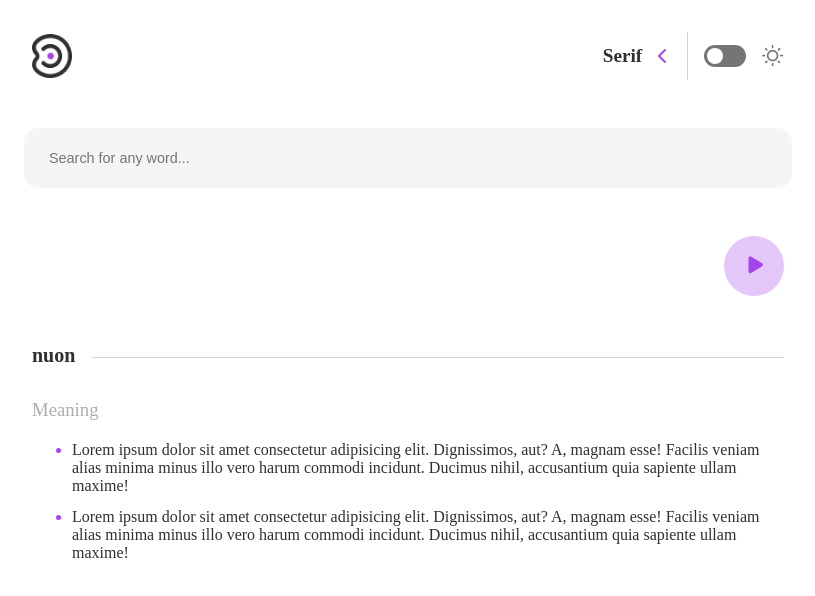
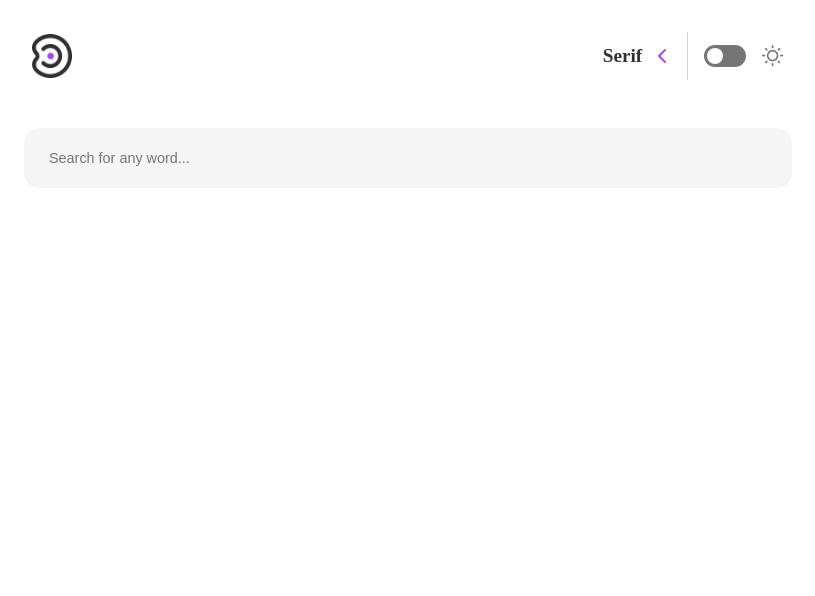
Before and after one commit to RiccardoImperiale/dictio-app, a Vue app: page / in a window 1280 px wide. Shown: the top 596 px of the page, without its empty margins (232-1047 px from the left). Built offline with nearby package versions, Linux system fonts and the light colour scheme.

Commit message:
add synonyms section

```diff
--- a/src/components/AppMain.vue
+++ b/src/components/AppMain.vue
@@ -44,7 +44,7 @@ export default {
                 placeholder="Search for any word...">
             <span class="error_message" v-show="errorMessage">Word not found...</span>
         </div>
-        <div v-if="!wordExist" class="container p-inline">
+        <div v-if="wordExist" class="container p-inline">
             <div class="word">
                 <div>
                     <h1>{{ wordResult.word }}</h1>
@@ -56,30 +56,43 @@ export default {
             </div>
 
             <div class="divider">
-                <h3>nuon</h3>
+                <!-- noun -->
+                <h3>{{ wordResult.meanings[0].partOfSpeech }}</h3>
                 <div class="line"></div>
             </div>
 
             <div class="meaning">
                 <h3>Meaning</h3>
                 <ul>
-                    <li>
+                    <li v-for="definition in wordResult.meanings[0].definitions">
                         <span>
-                            Lorem ipsum dolor sit amet consectetur adipisicing elit. Dignissimos, aut? A, magnam esse!
-                            Facilis veniam alias minima minus illo vero harum commodi incidunt. Ducimus nihil,
-                            accusantium quia sapiente ullam maxime!
-                        </span>
-                    </li>
-                    <li>
-                        <span>
-                            Lorem ipsum dolor sit amet consectetur adipisicing elit. Dignissimos, aut? A, magnam esse!
-                            Facilis veniam alias minima minus illo vero harum commodi incidunt. Ducimus nihil,
-                            accusantium quia sapiente ullam maxime!
+                            {{ definition.definition }}
                         </span>
                     </li>
                 </ul>
             </div>
 
+            <div class="synonyms">
+                <h3>Synonyms</h3>
+                <h3 v-for="synonym in wordResult.meanings[0].synonyms">{{ synonym }}</h3>
+            </div>
+
+
+            <!-- <div class="divider">
+                <h3>{{ wordResult.meanings[0].partOfSpeech }}</h3>
+                <div class="line"></div>
+            </div>
+
+            <div class="meaning">
+                <h3>Meaning</h3>
+                <ul>
+                    <li v-for="definition in wordResult.meanings[0].definitions">
+                        <span>
+                            {{ definition.definition }}
+                        </span>
+                    </li>
+                </ul>
+            </div> -->
 
 
         </div>
--- a/src/style.css
+++ b/src/style.css
@@ -317,4 +317,21 @@ main {
             }
         }
     }
+
+    .synonyms {
+        margin-top: 2rem;
+        display: flex;
+        gap: 1rem;
+
+        & h3:first-child {
+            color: var(--dto-secondary-regular);
+            font-weight: 400;
+            /* display: inline-block; */
+        }
+
+        & h3 {
+            color: var(--dto-primary);
+            font-weight: 600;
+        }
+    }
 }
```
